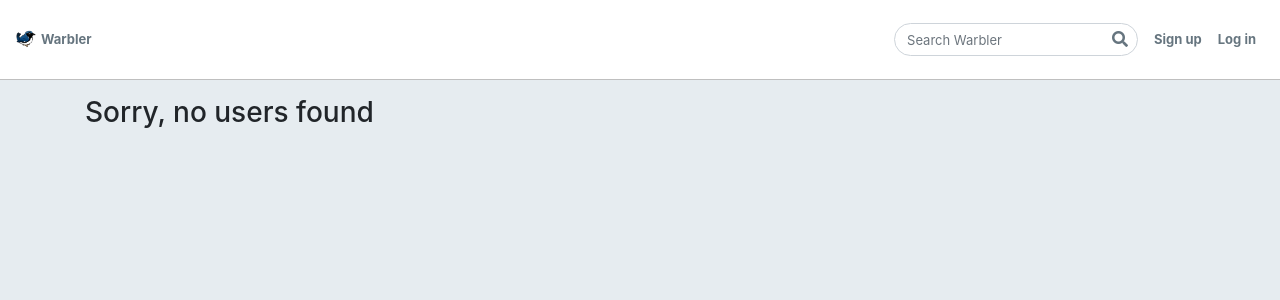
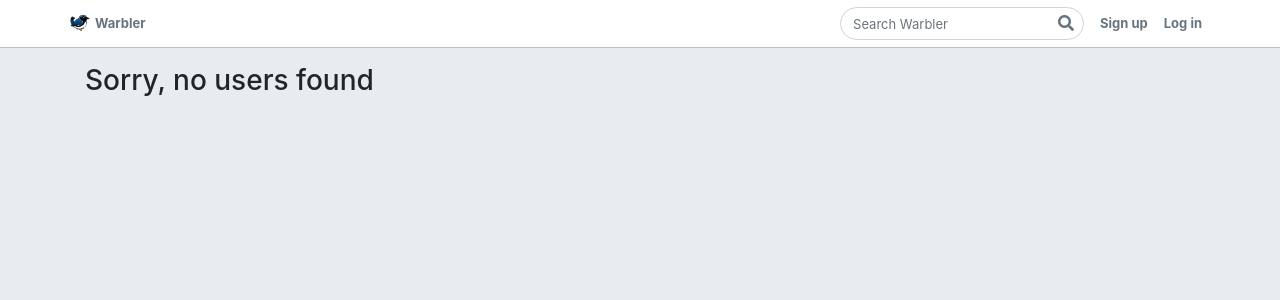
Before and after one commit to japamat0/warbler, a Flask app: page /users in a window 1280 px wide. Shown: the top 300 px of the page. Run offline with Flask 2, Linux system fonts and the light colour scheme; some libraries are stand-ins or nearby versions.

Commit message:
Fix styling on /users

```diff
--- a/static/stylesheets/style.css
+++ b/static/stylesheets/style.css
@@ -24,11 +24,16 @@ body.error-404 {
 
 .navbar {
   background-color: #fff;
-  height: 5rem;
+  height: 3rem;
   border-bottom: 1px solid rgba(0, 0, 0, 0.25);
   margin-bottom: 1rem;
   position: relative;
   z-index: 9999;
+}
+
+.nav-div {
+  width: 100vw;
+  background-color: #fff;
 }
 
 .navbar a {
@@ -365,6 +370,11 @@ nav + .container {
 
 /* ==================== User cards on follower/following pages */
 
+.follow-btn {
+  margin-top: 10px;
+  margin-right: 10px;
+}
+
 .user-card {
   width: 100%;
   padding-bottom: 100%;
@@ -423,6 +433,10 @@ nav + .container {
   margin-bottom: 20px;
 }
 
+.card {
+  margin-bottom: 10px;
+}
+
 .card-inner {
   display: flex;
   flex-direction: column;
@@ -442,7 +456,9 @@ nav + .container {
 }
 
 p.card-bio {
-  margin: 2em 10px 0;
+  height: 3rem;
+  overflow: hidden;
+  margin: 2em 10px 10px;
 }
 
 /* ============================ Signed out home */
--- a/templates/base.html
+++ b/templates/base.html
@@ -21,8 +21,10 @@
 </head>
 
 <body class="{% block body_class %}{% endblock %}">
+
+    <div class="nav-div">
       <nav class="navbar navbar-expand">
-    <div class="container-fluid">
+        <div class="container">
           <div class="navbar-header">
             <a href="/" class="navbar-brand">
               <img src="/static/images/warbler-logo.png" alt="logo">
@@ -55,6 +57,7 @@
           </ul>
         </div>
       </nav>
+    </div>
   <div class="container">
     {% for category, message in get_flashed_messages(with_categories=True) %}
     <div class="alert alert-{{ category }} text-center">{{ message }}</div>
--- a/templates/users/index.html
+++ b/templates/users/index.html
@@ -3,7 +3,7 @@
 {% if users|length == 0 %}
 <h3>Sorry, no users found</h3>
 {% else %}
-<div class="row justify-content-end">
+<div class="row justify-content-center">
   <div class="col-sm-9">
     <div class="row">
 
```
Lines whose indentation alone changed are shown as unchanged.
